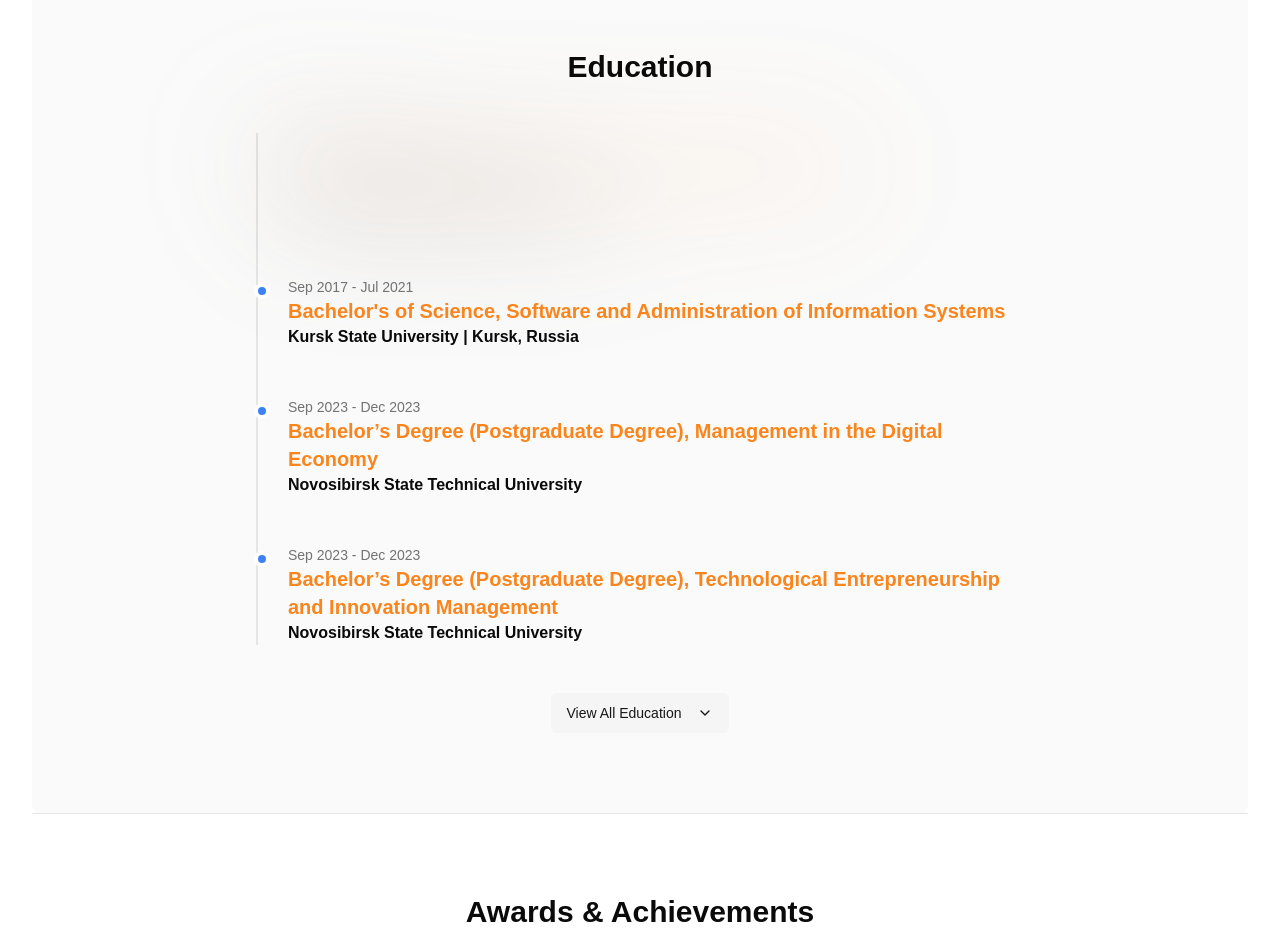
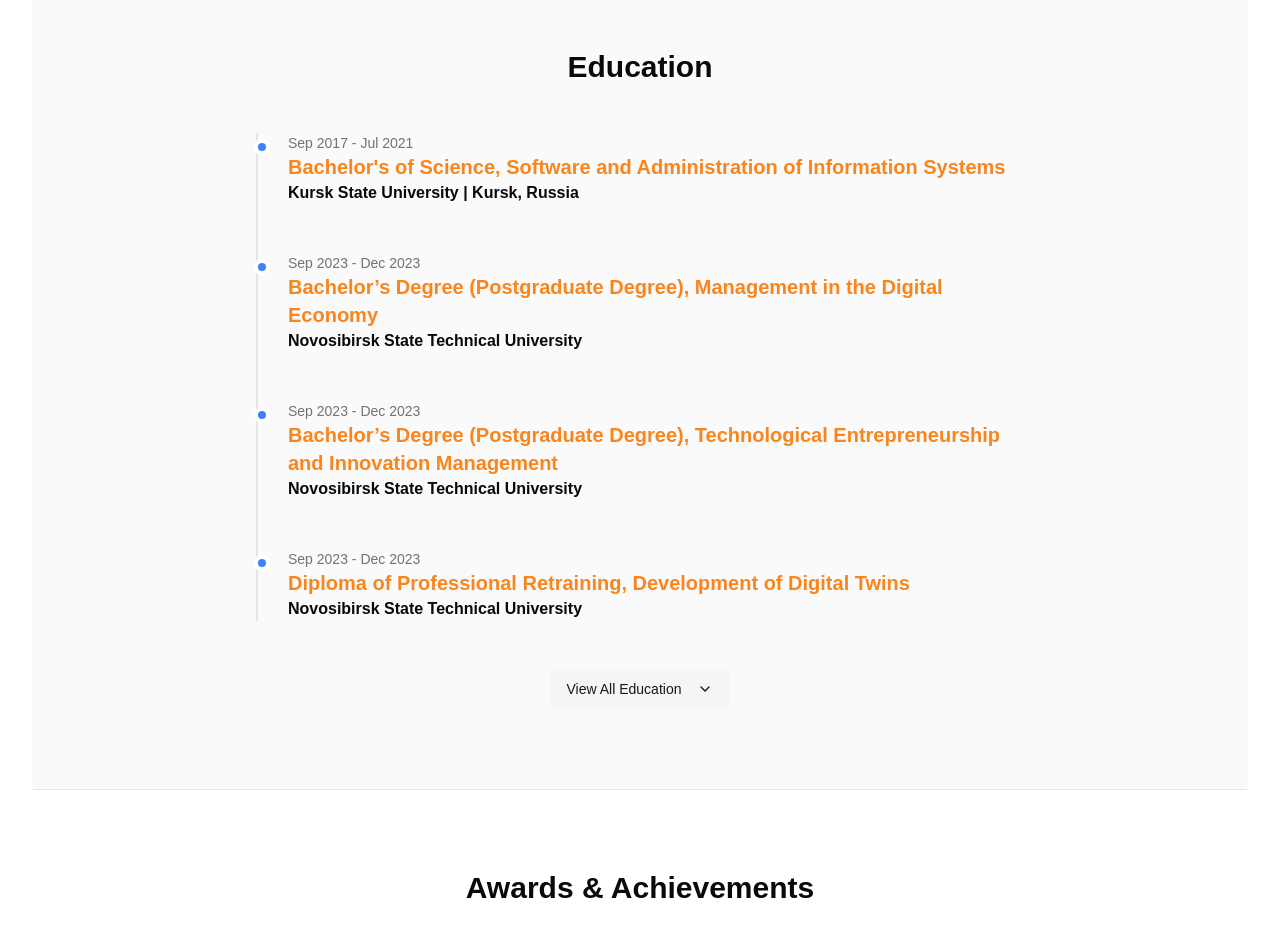
Before and after one commit to MS0C54073/muzoprof, a Next.js app: page / in a window 1280 px wide. Shown: the part 4800-5730 px from the top of the page. Built offline with nearby package versions, Linux system fonts and the light colour scheme; what @genkit-ai/googleai, genkit would draw is missing.

Commit message:
Under EDUCTION: Bachelor's of Science, Software and Administration of In

```diff
--- a/src/app/page.tsx
+++ b/src/app/page.tsx
@@ -226,13 +226,6 @@
 };
 
 const education = [
-     {
-        degree: "Master's of Science, Informatics and Computer Engineering",
-        university: "Novosibirsk State Technical University",
-        duration: "Sep 2022 - Jul 2024",
-        note: "Awaiting Official Translation and Certification in Zambia.",
-        blurred: true,
-    },
     {
         degree: "Bachelor's of Science, Software and Administration of Information Systems",
         university: "Kursk State University | Kursk, Russia",
@@ -267,6 +260,13 @@
         degree: "General Certificate in Education (ECZ), O-Levels",
         university: "Arakan Boys Secondary School",
         duration: "2011 - 2013",
+    },
+    {
+        degree: "Master's of Science, Informatics and Computer Engineering",
+        university: "Novosibirsk State Technical University",
+        duration: "Sep 2022 - Jul 2024",
+        note: "Awaiting Official Translation and Certification in Zambia.",
+        blurred: true,
     },
 ];
 
@@ -604,12 +604,6 @@
                 ],
                 education: [
                     {
-                        degree: "Master's of Science, Informatics and Computer Engineering",
-                        university: "Novosibirsk State Technical University",
-                        duration: "Sep 2022 - Jul 2024",
-                        details: "Awaiting Official Translation and Certification in Zambia."
-                    },
-                    {
                         degree: "Bachelor's of Science, Software and Administration of Information Systems",
                         university: "Kursk State University, Russia",
                         duration: "Sep 2017 - Jul 2021",
@@ -643,6 +637,12 @@
                         degree: "General Certificate in Education (O-Levels)",
                         university: "Arakan Boys Secondary School",
                         duration: "2011 - 2013",
+                    },
+                    {
+                        degree: "Master's of Science, Informatics and Computer Engineering",
+                        university: "Novosibirsk State Technical University",
+                        duration: "Sep 2022 - Jul 2024",
+                        details: "Awaiting Official Translation and Certification in Zambia."
                     },
                 ],
                 certifications: [
```
